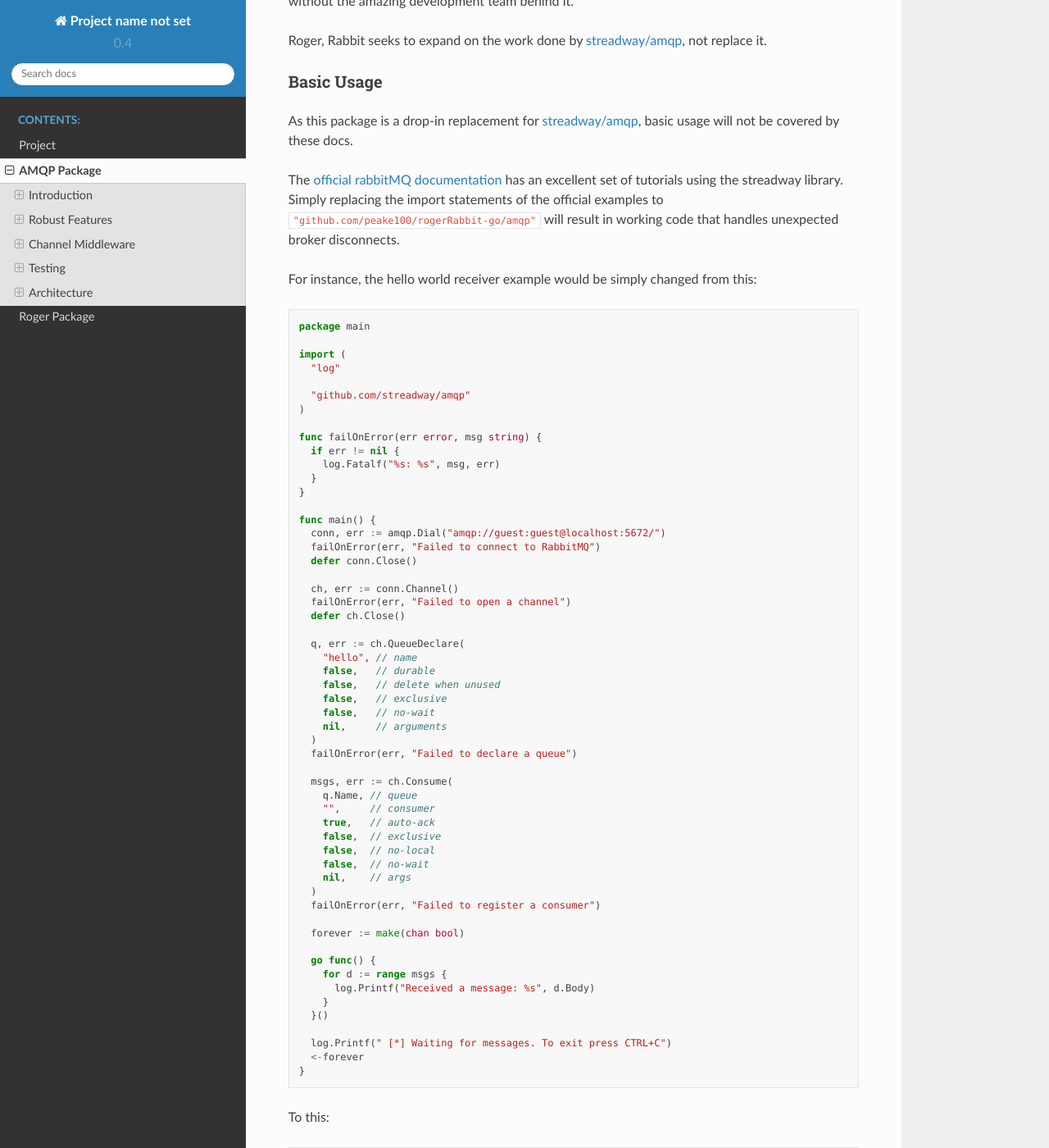
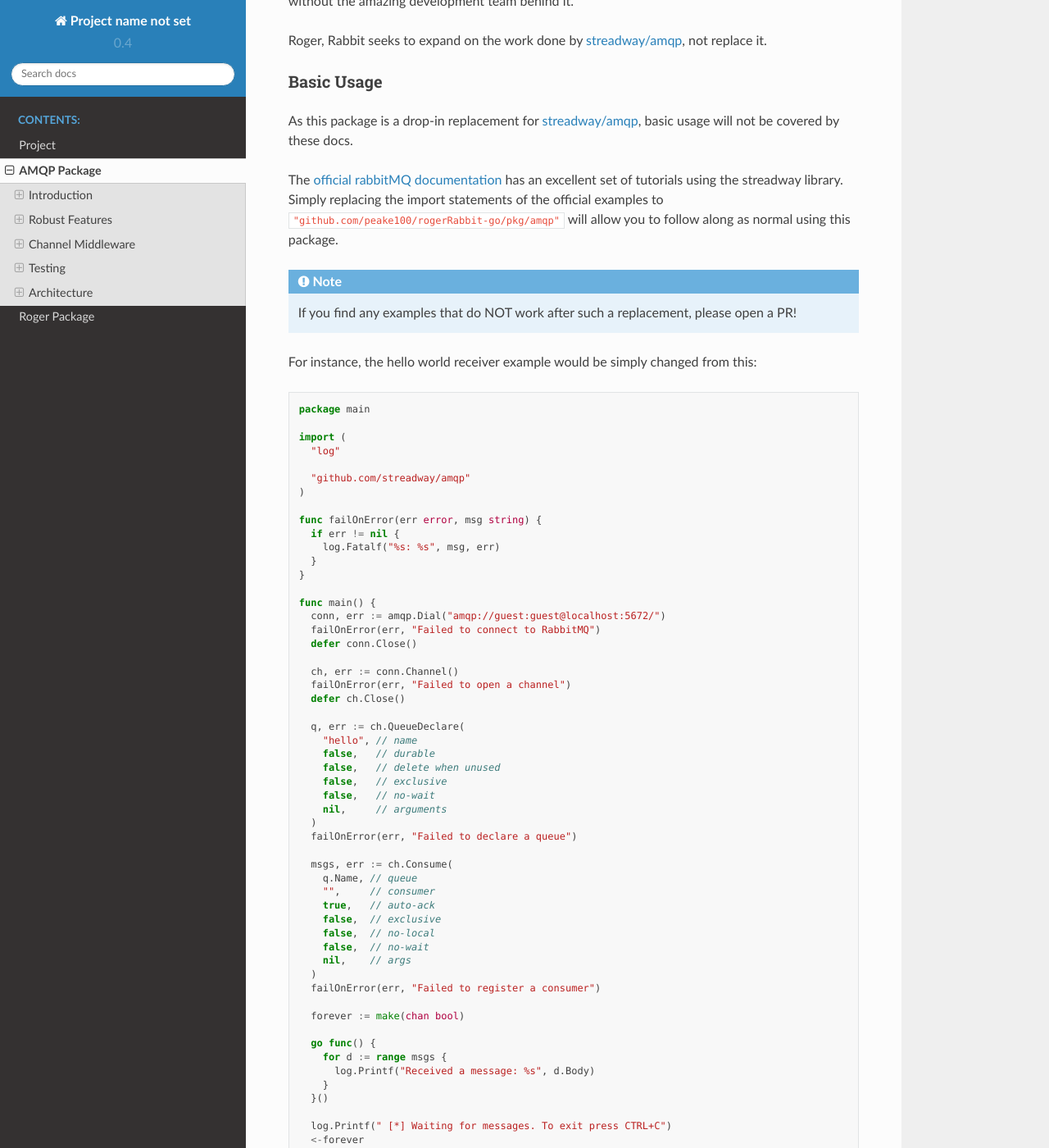
Before and after one commit to peake100/rogerRabbit-go, a Sphinx documentation site: the page built from zdocs/source/amqp.rst, in a window 1280 px wide and 1400 px high, scrolled down 551 px. Shown: the whole window at 82% size. Built offline with Sphinx 7.4.7 and the Read the Docs theme 2.0.0, drawn with Linux system fonts in a browser that asks for light colours; some of the changed text lies outside the part shown.

Commit message:
docs tweaks

```diff
--- a/zdocs/source/amqp.rst
+++ b/zdocs/source/amqp.rst
@@ -32,8 +32,13 @@ covered by these docs.
 
 The `official rabbitMQ documentation <https://www.rabbitmq.com/getstarted.html>`_ has
 an excellent set of tutorials using the streadway library. Simply replacing the import
-statements of the official examples to ``"github.com/peake100/rogerRabbit-go/amqp"``
-will result in working code that handles unexpected broker disconnects.
+statements of the official examples to ``"github.com/peake100/rogerRabbit-go/pkg/amqp"``
+will allow you to follow along as normal using this package.
+
+.. note::
+
+    If you find any examples that do NOT work after such a replacement, please open a
+    PR!
 
 For instance, the hello world receiver example would be simply changed from this:
 
@@ -105,7 +110,7 @@ To this:
     "log"
 
     // ONLY THIS CHANGES
-    "github.com/peake100/rogerRabbit-go/amqp"
+    "github.com/peake100/rogerRabbit-go/pkg/amqp"
   )
 
   func failOnError(err error, msg string) {
```
Also changed, not shown: README.md (+16 -0 lines).
